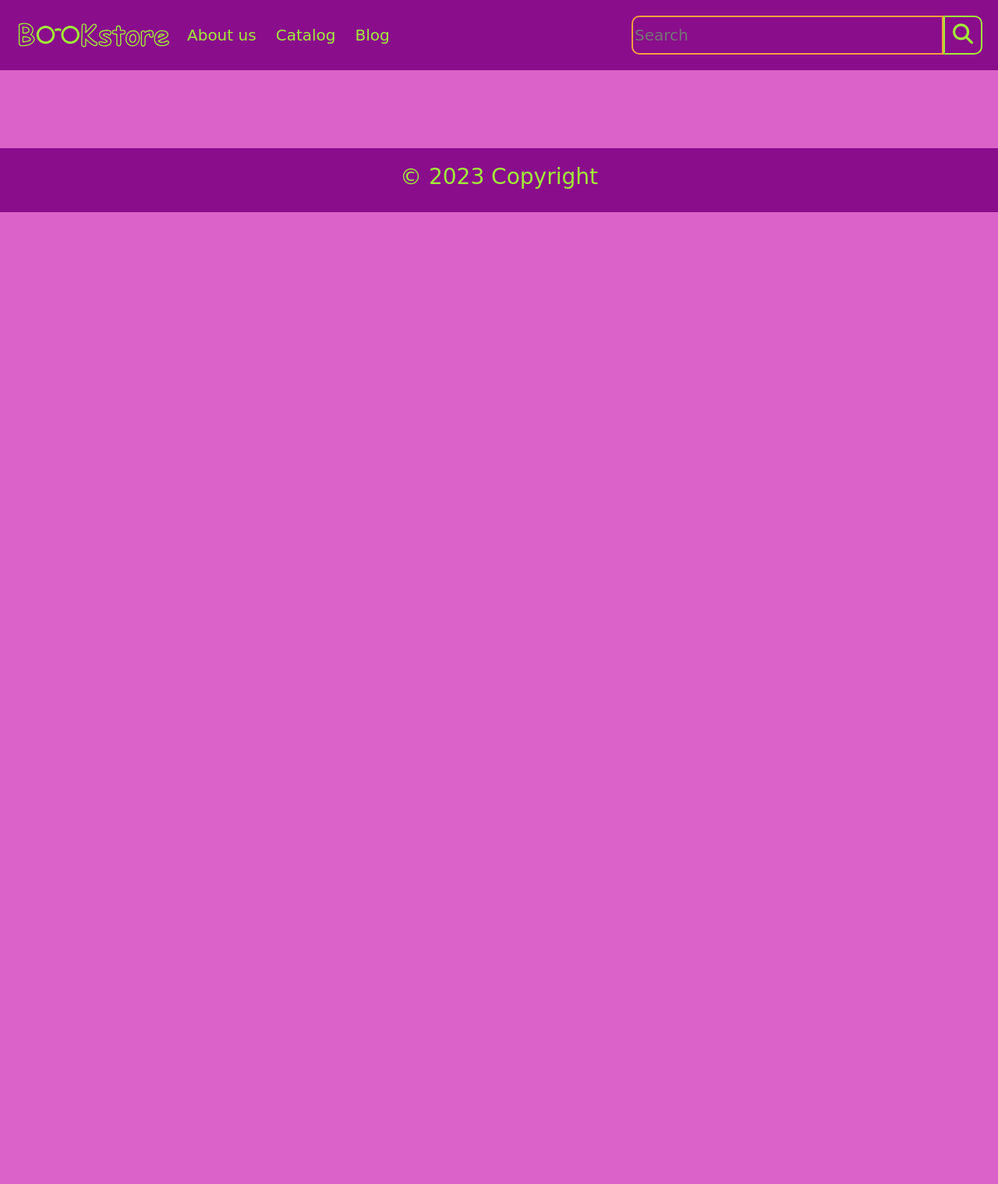
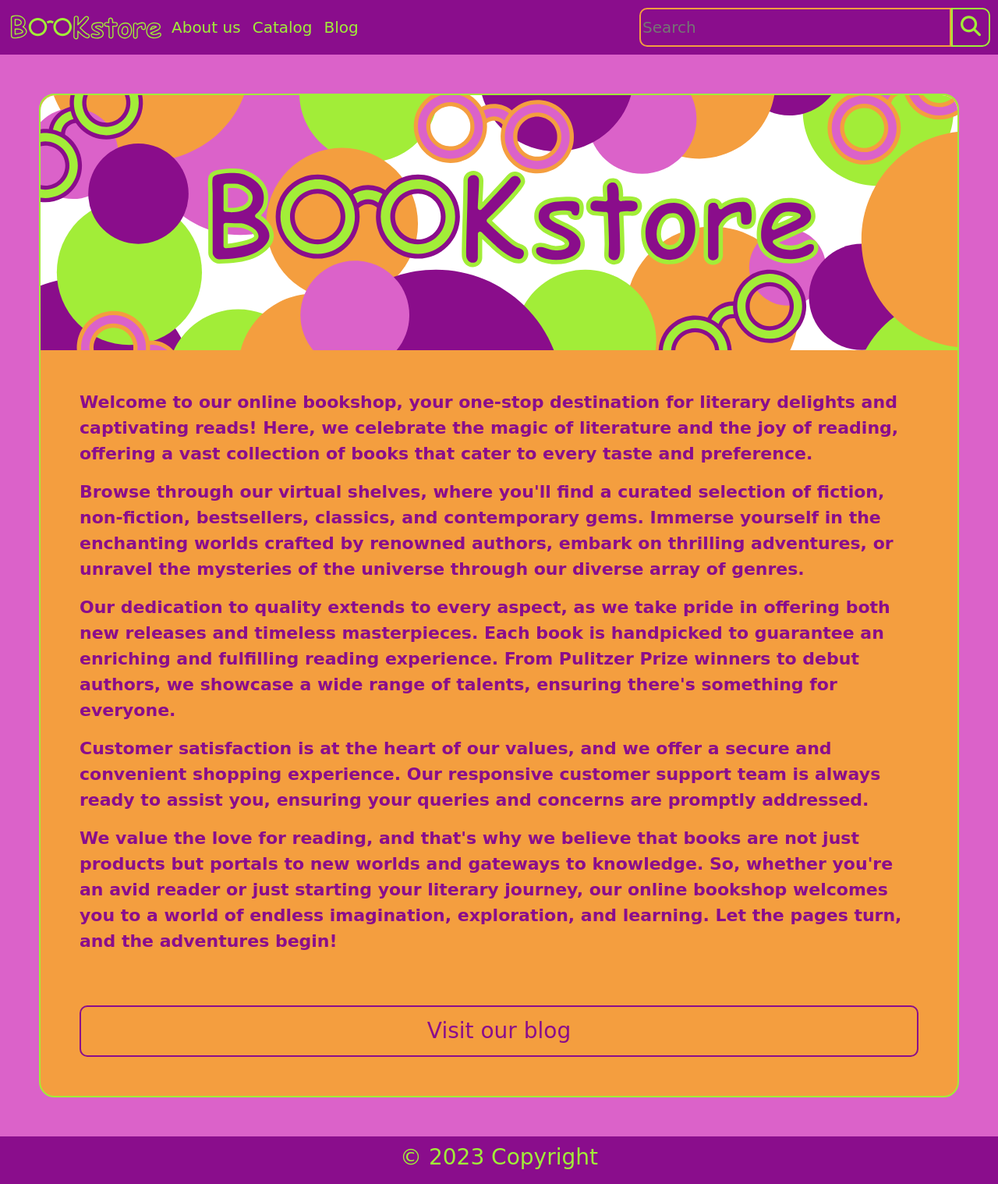
Before and after one commit to KatePril/BookStore, a Django app: page / in a window 1280 px wide. Shown: the whole page at 78% size. Before the commit the page ends 272 px from the top, so only its background shows below. Run offline with Django 4.2, Linux system fonts and the light colour scheme; some libraries are stand-ins or nearby versions.

Commit message:
add about us page

```diff
--- a/about_us/views.py
+++ b/about_us/views.py
@@ -2,4 +2,4 @@ from django.shortcuts import render
 
 # Create your views here.
 def about_us(request):
-    return render(request, 'base.html')
+    return render(request, 'about_us/about_us.html')
--- /dev/null
+++ b/static/css/content_style.css
@@ -0,0 +1,87 @@
+:root {
+
+    --main-color-one: #8a0d8c;
+    --main-color-two: #A1ED38;
+    --secondary-color-one:#DB62C9;
+    --secondary-color-two: #F49E3F;
+
+    /* --main-color-one: #281068;
+    --main-color-two: #8771EC;
+    --secondary-color-one:#9A48BB;
+    --secondary-color-two: #D0CFFF;
+
+    --main-color-one: #C52433;
+    --main-color-two: #E58206;
+    --secondary-color-one:#EEDCC6;
+    --secondary-color-two: #FBB738;
+
+    --main-color-one: #F2CD5C;
+    --main-color-two: #F2921D;
+    --secondary-color-one:#A61F69;
+    --secondary-color-two: #400E32;
+
+    --main-color-one: #6527BE;
+    --main-color-two: #9681EB;
+    --secondary-color-one:#45CFDD;
+    --secondary-color-two: #A7EDE7;
+
+    --main-color-one: #1A5D1A;
+    --main-color-two: #F1C93B;
+    --secondary-color-one:#FBD85D;
+    --secondary-color-two: #FAE392; */
+
+
+    --font: "Comic Sans MS", sans-serif;
+    --padding-b: 50px;
+    --padding-m: 20px;
+    --padding-s: 10px;
+    --border-w: 2px;
+    --border-r-l: 20px;
+    --border-r-s: 10px;
+}
+
+.block-content {
+    background-color: var(--secondary-color-two);
+    color: var(--main-color-one);
+    border: 2px solid var(--main-color-two);
+    border-radius: var(--border-r-l);
+}
+
+.div-main-image {
+    background-color: white;
+    border-radius: var(--border-r-l) var(--border-r-l) 0 0;
+    overflow: hidden;
+}
+
+.for-main-text {
+    padding: var(--padding-b);
+}
+
+.lead-text {
+    font-size: 22px;
+    font-weight: bolder;
+}
+
+.for-big-button {
+    padding-bottom: var(--padding-b);
+    padding-left: var(--padding-b);
+    padding-right: var(--padding-b);
+    width: 100%;
+    display: flex;
+    justify-content: center;
+}
+
+.button-outline {
+    padding: var(--padding-s);
+    border: 2px solid var(--main-color-one);
+    border-radius: var(--border-r-s);
+    background-color: var(--secondary-color-two);
+    color: var(--main-color-one);
+    width: 100%;
+    font-size: 28px;
+}
+
+.button-outline:hover {
+    background-color: var(--main-color-one);
+    color: var(--main-color-two);
+}
--- a/static/css/main_style.css
+++ b/static/css/main_style.css
@@ -1,8 +1,35 @@
 :root {
+
     --main-color-one: #8a0d8c;
     --main-color-two: #A1ED38;
     --secondary-color-one:#DB62C9;
     --secondary-color-two: #F49E3F;
+
+    /* --main-color-one: #281068;
+    --main-color-two: #8771EC;
+    --secondary-color-one:#9A48BB;
+    --secondary-color-two: #D0CFFF;
+
+    --main-color-one: #E58206;
+    --main-color-two: #C52433;
+    --secondary-color-one:#EEDCC6;
+    --secondary-color-two: #FBB738;
+
+    --main-color-one: #F2CD5C;
+    --main-color-two: #F2921D;
+    --secondary-color-one:#A61F69;
+    --secondary-color-two: #400E32;
+
+    --main-color-one: #6527BE;
+    --main-color-two: #9681EB;
+    --secondary-color-one:#45CFDD;
+    --secondary-color-two: #A7EDE7;
+
+    --main-color-one: #1A5D1A;
+    --main-color-two: #F1C93B;
+    --secondary-color-one:#FBD85D;
+    --secondary-color-two: #FAE392; */
+
     --font: "Comic Sans MS", sans-serif;
     --padding-b: 50px;
     --padding-s: 20px;
@@ -30,6 +57,10 @@ nav {
     display: flex;
     justify-content: space-between;
 }
+header {
+    position: sticky;
+    top: 0px;
+}
 .inside-nav {
     display: flex;
     align-items: center;
@@ -45,7 +76,8 @@ nav {
 }
 .search-input {
     margin-right: 0px;
-    background-color: #8a0d8c;
+    background-color: var(--main-color-one);
+    color: var(--main-color-one);
     font-size: 20px;
 }
 
@@ -57,9 +89,6 @@ nav {
     color: var(--secondary-color-two);
 }
 
-.button-outline:hover {
-    background-color: var(--secondary-color-one);
-}
 
 .search-button {
     background-color: var(--main-color-one);
--- a/templates/about_us/about_us.html
+++ b/templates/about_us/about_us.html
@@ -1 +1,37 @@
 {% extends 'base.html' %}
+{% load static %}
+
+
+{% block content%}
+<div class='block-content'>
+    <div class="div-main-image">
+        <img src="{% static 'img/poster1.svg' %}">
+    </div>
+    <div class="for-main-text">
+        <p class="lead-text">
+            Welcome to our online bookshop, your one-stop destination for literary delights and captivating reads!
+            Here, we celebrate the magic of literature and the joy of reading, offering a vast collection of books
+            that cater to every taste and preference.</p>
+        <p class="lead-text">Browse through our virtual shelves, where you'll find a curated selection of fiction,  non-fiction, bestsellers, classics, and contemporary gems. Immerse yourself in the enchanting worlds crafted by renowned authors, embark on thrilling adventures, or unravel the mysteries of the universe through our diverse array of genres.</p>
+        <p class="lead-text">Our dedication to quality extends to every aspect, as we take pride in offering both new
+            releases and timeless masterpieces. Each book is handpicked to guarantee an enriching and fulfilling
+            reading experience. From Pulitzer Prize winners to debut authors, we showcase a wide range of talents,
+            ensuring there's something for everyone.</p>
+        <p class="lead-text">Customer satisfaction is at the heart of our values, and we offer a secure and
+            convenient shopping experience. Our responsive customer support team is always ready to assist you,
+            ensuring your queries and concerns are promptly addressed.</p>
+        <p class="lead-text">We value the love for reading, and that's why we believe that books are not just
+            products but portals to new worlds and gateways to knowledge. So, whether you're an avid reader or just
+            starting your literary journey, our online bookshop welcomes you to a world of endless imagination,
+            exploration, and learning. Let the pages turn, and the adventures begin!</p>
+    </div>
+    <div class="for-big-button">
+        <a href="" style="width:100%;">
+            <button class="button-outline">
+                Visit our blog
+            </button>
+        </a>
+    </div>
+
+</div>
+{% endblock %}
--- a/templates/base.html
+++ b/templates/base.html
@@ -7,6 +7,7 @@
     <title>{% block title %}{%endblock%}|BookStore</title>
     <link href="https://cdn.jsdelivr.net/npm/bootstrap@5.3.0/dist/css/bootstrap.min.css" rel="stylesheet" integrity="sha384-9ndCyUaIbzAi2FUVXJi0CjmCapSmO7SnpJef0486qhLnuZ2cdeRhO02iuK6FUUVM" crossorigin="anonymous">
     <link rel="stylesheet" href="{% static 'css/main_style.css' %}">
+    <link rel="stylesheet" href="{% static 'css/content_style.css' %}">
 </head>
 <body>
     <header>
```
Also changed, not shown: static/img/poster1.svg (added).
